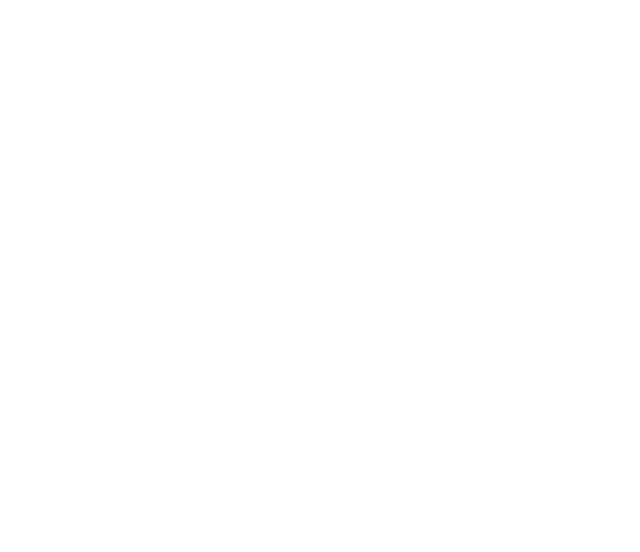
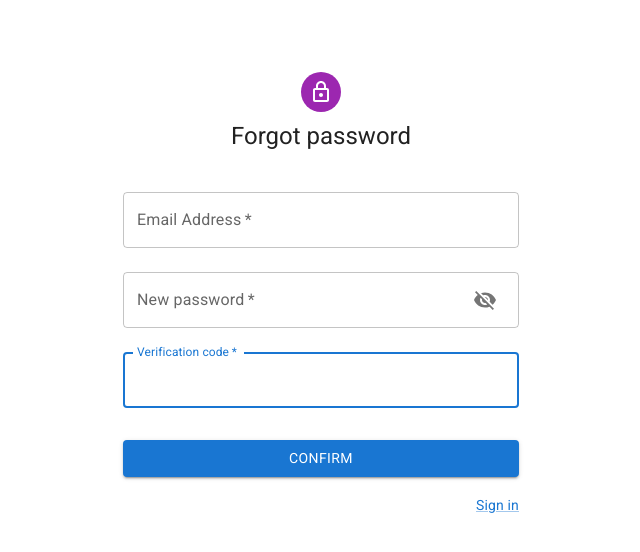
Before and after one commit to giuseppe-j/gestione-presenze, a React (Vite) app: page /forgot-password-submit in a window 1280 px wide. Before the commit this address had no page. Shown: the top 552 px of the page, without its empty margins (319-959 px from the left). Built offline with nearby package versions, Linux system fonts and the light colour scheme; what aws-amplify would draw is missing.

Commit message:
add validation and cookies

```diff
--- a/package.json
+++ b/package.json
@@ -12,11 +12,15 @@
     "@aws-amplify/ui-react": "^4.0.1",
     "@emotion/react": "^11.10.5",
     "@emotion/styled": "^11.10.5",
+    "@hookform/resolvers": "^2.9.10",
     "@mui/icons-material": "^5.10.9",
     "@mui/material": "^5.10.12",
     "aws-amplify": "^5.0.3",
     "react": "^18.2.0",
-    "react-dom": "^18.2.0"
+    "react-cookie": "^4.1.1",
+    "react-dom": "^18.2.0",
+    "react-hook-form": "^7.39.7",
+    "yup": "^0.32.11"
   },
   "devDependencies": {
     "@types/react": "^18.0.22",
--- a/src/App.tsx
+++ b/src/App.tsx
@@ -1,3 +1,4 @@
+import React, { useState } from 'react';
 import {
   BrowserRouter,
   Route,
@@ -7,26 +8,29 @@ import './App.css'
 import ForgotPassword from "./components/ForgotPassword";
 import Login from './components/Login'
 import Register from "./components/Register";
+import Confirm from "./components/Confirm";
+import ForgotPasswordSubmit from "./components/ForgotPasswordSubmit";
 
-import {Amplify} from 'aws-amplify';
+import { Amplify } from 'aws-amplify';
 
 /** Amplify config */
 import awsconfig from './aws-exports';
-import Confirm from "./components/Confirm";
+import Home from "./components/Home";
 
 /** Configure amplify */
 Amplify.configure(awsconfig);
 
-const App = ()  => {
-
+const App = () => {
   return (
     <div className="App">
       <BrowserRouter>
         <Routes>
-        <Route path="/register" element={<Register /> }/>
+          <Route path="/register" element={<Register />} />
           <Route path="/login" element={<Login />} />
           <Route path="/forgot-password" element={<ForgotPassword />} />
+          <Route path="/forgot-password-submit" element={<ForgotPasswordSubmit />} />
           <Route path="/confirm" element={<Confirm />} />
+          <Route path="/home" element={<Home />} />
           <Route path="/" element={<Login />} />
         </Routes>
       </BrowserRouter>
--- a/src/components/Confirm.tsx
+++ b/src/components/Confirm.tsx
@@ -1,11 +1,12 @@
 import React, { useState } from 'react';
 import { useNavigate } from 'react-router-dom'
-import { Avatar, Box, Button, Container, CssBaseline, Grid, IconButton, InputAdornment, Link, TextField, Typography } from '@mui/material';
+import { Alert, Avatar, Box, Button, Container, CssBaseline, Grid, IconButton, InputAdornment, Link, TextField, Typography } from '@mui/material';
 import LockOutlinedIcon from '@mui/icons-material/LockOutlined';
 import * as Constants from "../shared/constants";
 import { Auth } from 'aws-amplify';
 
 export default function Confirm() {
+    const [error, setError] = useState('');
     const navigate = useNavigate();
     const handleSubmit = (event: React.FormEvent<HTMLFormElement>) => {
         event.preventDefault();
@@ -13,7 +14,11 @@ export default function Confirm() {
         const { user } = JSON.parse(localStorage.getItem("user") || '');
         const username = user.username;
         const code = data.get('code') as string;
-        Auth.confirmSignUp(username, code).then(() => navigate('/login'));
+        Auth.confirmSignUp(username, code)
+            .then(() => navigate('/login'))
+            .catch((error: Error) => {
+                setError(error.message);
+            });
     };
 
     return (
@@ -42,6 +47,7 @@ export default function Confirm() {
                         label="Verification code"
                         autoFocus
                     />
+                    {error && <Alert severity="error" sx={{ mt: 3 }}>{error}</Alert>}
                     <Button
                         type="submit"
                         fullWidth
--- a/src/components/ForgotPassword.tsx
+++ b/src/components/ForgotPassword.tsx
@@ -1,9 +1,34 @@
 import React, { useState } from 'react';
-import { Avatar, Box, Button, Container, CssBaseline, Grid, Link, TextField, Typography } from '@mui/material';
+import { useForm } from "react-hook-form";
+import { yupResolver } from '@hookform/resolvers/yup';
+import * as yup from "yup";
+import { useNavigate } from 'react-router-dom'
+import { Alert, Avatar, Box, Button, Container, CssBaseline, Grid, Link, TextField, Typography } from '@mui/material';
 import LockOutlinedIcon from '@mui/icons-material/LockOutlined';
 import * as Constants from "../shared/constants";
+import { Auth } from 'aws-amplify';
+
+interface IFormInputs {
+  email: string,
+};
+
+const schema = yup.object({
+  email: yup.string().required('Email is required').email('Email not valid'),
+})
 
 export default function ForgotPassword() {
+  const navigate = useNavigate();
+  const [error, setError] = useState('');
+  const { register, handleSubmit, formState: { errors } } = useForm<IFormInputs>({
+    resolver: yupResolver(schema)
+  });
+  const onSubmit = (data: IFormInputs) => {
+    Auth.forgotPassword(data.email)
+      .then(() => navigate('/forgot-password-submit'))
+      .catch((error: Error) => {
+        setError(error.message);
+      });
+  }
   return (
     <Container component="main" maxWidth="xs">
       <CssBaseline />
@@ -21,17 +46,18 @@ export default function ForgotPassword() {
         <Typography component="h1" variant="h5">
           {Constants.FORGOT_PASSWORD}
         </Typography>
-            <Box component="form" noValidate sx={{ mt: 1 }}>
+        <Box component="form" noValidate onSubmit={handleSubmit(onSubmit)} sx={{ mt: 1 }}>
           <TextField
-                margin="normal"
+            error={!!errors.email}
             required
             fullWidth
             id="email"
             label="Email Address"
-                name="email"
             autoComplete="email"
-                autoFocus
+            helperText={errors.email?.message}
+            {...register("email")}
           />
+          {error && <Alert severity="error" sx={{ mt: 3 }}>{error}</Alert>}
           <Button
             type="submit"
             fullWidth
--- /dev/null
+++ b/src/components/ForgotPasswordSubmit.tsx
@@ -0,0 +1,132 @@
+import React, { useState } from 'react';
+import { useForm } from "react-hook-form";
+import { yupResolver } from '@hookform/resolvers/yup';
+import * as yup from "yup";
+import { useNavigate } from 'react-router-dom'
+import { Alert, Avatar, Box, Button, Container, CssBaseline, Grid, IconButton, InputAdornment, Link, TextField, Typography } from '@mui/material';
+import Visibility from '@mui/icons-material/Visibility';
+import VisibilityOff from '@mui/icons-material/VisibilityOff';
+import LockOutlinedIcon from '@mui/icons-material/LockOutlined';
+import * as Constants from "../shared/constants";
+import { Auth } from 'aws-amplify';
+
+interface IFormInputs {
+    email: string,
+    password: string,
+    code: string,
+};
+
+const schema = yup.object({
+    email: yup.string().required('Email is required').email('Email not valid'),
+    password: yup.string().required('Password is required').min(8, 'Password should have minimum 8 characters'),
+    code: yup.string().required('Code is required')
+})
+
+export default function ForgotPasswordSubmit() {
+    const navigate = useNavigate();
+    const [showPassword, setShowPassword] = useState(false);
+    const [error, setError] = useState('');
+    const { register, handleSubmit, formState: { errors } } = useForm<IFormInputs>({
+        resolver: yupResolver(schema)
+    });
+    const onSubmit = (data: IFormInputs) => {
+        Auth.forgotPasswordSubmit(data.email, data.code, data.password)
+            .then(data => console.log(data))
+            .then(() => navigate('/login'))
+            .catch((error: Error) => {
+                setError(error.message);
+            });
+    }
+
+    const handleClickShowPassword = () => {
+        setShowPassword(!showPassword);
+    };
+
+    const handleMouseDownPassword = (event: React.MouseEvent<HTMLButtonElement>) => {
+        event.preventDefault();
+    };
+
+    return (
+        <Container component="main" maxWidth="xs">
+            <CssBaseline />
+            <Box
+                sx={{
+                    marginTop: 8,
+                    display: 'flex',
+                    flexDirection: 'column',
+                    alignItems: 'center',
+                }}
+            >
+                <Avatar sx={{ m: 1, bgcolor: 'secondary.main' }}>
+                    <LockOutlinedIcon />
+                </Avatar>
+                <Typography component="h1" variant="h5">
+                    {Constants.FORGOT_PASSWORD}
+                </Typography>
+                <Box component="form" noValidate onSubmit={handleSubmit(onSubmit)} sx={{ mt: 3 }}>
+                    <TextField
+                        margin="normal"
+                        error={!!errors.email}
+                        required
+                        fullWidth
+                        id="email"
+                        label="Email Address"
+                        autoComplete="email"
+                        helperText={errors.email?.message}
+                        {...register("email")}
+                    />
+                    <TextField
+                        margin="normal"
+                        error={!!errors.password}
+                        required
+                        fullWidth
+                        label="New password"
+                        type={showPassword ? 'text' : 'password'}
+                        id="password"
+                        autoComplete="new-password"
+                        helperText={errors.password?.message}
+                        {...register("password")}
+                        InputProps={{
+                            endAdornment: (
+                                <InputAdornment position='end'>
+                                    <IconButton
+                                        aria-label='toggle password visibility'
+                                        onClick={handleClickShowPassword}
+                                        onMouseDown={handleMouseDownPassword}>
+                                        {showPassword ? <Visibility /> : <VisibilityOff />}
+                                    </IconButton>
+                                </InputAdornment>
+                            ),
+                        }}
+                    />
+                    <TextField
+                        margin="normal"
+                        required
+                        fullWidth
+                        id="code"
+                        label="Verification code"
+                        autoFocus
+                        helperText={errors.code?.message}
+                        {...register("code")}
+                    />
+                    {error && <Alert severity="error" sx={{ mt: 3 }}>{error}</Alert>}
+                    <Button
+                        type="submit"
+                        fullWidth
+                        variant="contained"
+                        sx={{ mt: 3, mb: 2 }}
+                    >
+                        {Constants.CONFIRM}
+                    </Button>
+                    <Grid container justifyContent="flex-end">
+                        <Grid item>
+                            <Link href="/login" variant="body2">
+                                Sign in
+                            </Link>
+                        </Grid>
+                    </Grid>
+                </Box>
+            </Box>
+        </Container>
+    );
+}
--- /dev/null
+++ b/src/components/Home.tsx
@@ -0,0 +1,13 @@
+import { useCookies } from 'react-cookie';
+import { Container, Typography } from '@mui/material';
+
+export default function Home() {
+    const [cookies] = useCookies(['user']);
+    return (
+        <Container component="main" maxWidth="xs">
+            <Typography component="h1" variant="h5">
+                {'Hello ' + cookies.user.name}
+            </Typography>
+        </Container>
+    )
+}
--- a/src/components/Login.tsx
+++ b/src/components/Login.tsx
@@ -1,27 +1,68 @@
-import React, { useState } from 'react';
-import { Avatar, Box, Button, Container, CssBaseline, Grid, IconButton, InputAdornment, Link, TextField, ThemeProvider, Typography } from '@mui/material';
+import React, { useCallback, useEffect, useState } from 'react';
+import { useForm } from "react-hook-form";
+import { useCookies } from 'react-cookie';
+import { yupResolver } from '@hookform/resolvers/yup';
+import * as yup from "yup";
+import { Alert, Avatar, Box, Button, Container, CssBaseline, Grid, IconButton, InputAdornment, Link, Snackbar, SnackbarOrigin, TextField, Typography } from '@mui/material';
 import Visibility from '@mui/icons-material/Visibility';
 import VisibilityOff from '@mui/icons-material/VisibilityOff';
 import LockOutlinedIcon from '@mui/icons-material/LockOutlined';
 import * as Constants from "../shared/constants";
 import { Auth } from 'aws-amplify';
+import { useNavigate } from 'react-router-dom';
+interface IFormInputs {
+  email: string,
+  password: string,
+};
+interface User {
+  email: string,
+  family_name: string,
+  name: string
+}
+
+const schema = yup.object({
+  email: yup.string().required('Email is required').email('Email not valid'),
+  password: yup.string().required('Password is required'),
+})
+export interface Toast extends SnackbarOrigin {
+  open: boolean;
+}
 
 export default function Login() {
+  const navigate = useNavigate();
   const [showPassword, setShowPassword] = useState(false);
-  const handleSubmit = async (event: React.FormEvent<HTMLFormElement>) => {
-    event.preventDefault();
-    const data = new FormData(event.currentTarget);
-    const username = data.get('email') as string;
-    const password = data.get('password') as string;
-    try {
-      const user = await Auth.signIn(username, password);
-      console.log(user);
-    } catch (error) {
-      if (error instanceof Error) {
-        console.log(error.message);
-      }
+  const [logged, setLogged] = useState(false);
+  const [cookies, setCookie] = useCookies(['user']);
+  const [error, setError] = useState('');
+  const [toast, setToast] = useState<Toast>({
+    open: false,
+    vertical: 'top',
+    horizontal: 'left'
+  });
+  const { vertical, horizontal, open } = toast;
+  const { register, handleSubmit, formState: { errors } } = useForm<IFormInputs>({
+    resolver: yupResolver(schema)
+  });
+
+  useEffect(() => {
+    if (logged === false) {
+      return
     }
-  };
+    const navigateToHome = setTimeout(() => {
+      navigate('/home')
+    }, 3000)
+    return () => clearTimeout(navigateToHome)
+  }, [logged])
+
+  const onSubmit = (data: IFormInputs) => {
+    Auth.signIn(data.email, data.password).then((user) => {
+      setCookie('user', JSON.stringify(user.attributes), { path: '/' });
+      setToast({ ...toast, open: true });
+      setLogged(true);
+    }).catch((error: Error) => {
+      setError(error.message);
+    });
+  }
 
   const handleClickShowPassword = () => {
     setShowPassword(!showPassword);
@@ -31,8 +72,21 @@ export default function Login() {
     event.preventDefault();
   };
 
+  const handleClose = (event?: React.SyntheticEvent | Event, reason?: string) => {
+    if (reason === 'clickaway') {
+      return;
+    }
+
+    setToast({ ...toast, open: false });
+  };
+
   return (
     <Container component="main" maxWidth="xs">
+      <Snackbar anchorOrigin={{ vertical, horizontal }} open={open} autoHideDuration={6000} onClose={handleClose}>
+        <Alert severity="success" sx={{ width: '100%' }}>
+          You are successfully logged in
+        </Alert>
+      </Snackbar>
       <CssBaseline />
       <Box
         sx={{
@@ -48,26 +102,30 @@ export default function Login() {
         <Typography component="h1" variant="h5">
           {Constants.LOGIN}
         </Typography>
-        <Box component="form" onSubmit={handleSubmit} noValidate sx={{ mt: 1 }}>
+        <Box component="form" onSubmit={handleSubmit(onSubmit)} noValidate sx={{ mt: 1 }}>
           <TextField
+            error={!!errors.email}
             margin="normal"
             required
             fullWidth
             id="email"
             label="Email Address"
-            name="email"
             autoComplete="email"
             autoFocus
+            helperText={errors.email?.message}
+            {...register("email")}
           />
           <TextField
+            error={!!errors.password}
             margin="normal"
             required
             fullWidth
-            name="password"
             label="Password"
             type={showPassword ? 'text' : 'password'}
             id="password"
             autoComplete="current-password"
+            helperText={errors.password?.message}
+            {...register("password")}
             InputProps={{
               endAdornment: (
                 <InputAdornment position='end'>
@@ -81,6 +139,7 @@ export default function Login() {
               ),
             }}
           />
+          {error && <Alert severity="error" sx={{ mt: 3 }}>{error}</Alert>}
           <Button
             type="submit"
             fullWidth
--- a/src/components/Register.tsx
+++ b/src/components/Register.tsx
@@ -1,34 +1,51 @@
 import React, { useState } from 'react';
-import  { useNavigate } from 'react-router-dom'
-import { Avatar, Box, Button, Container, CssBaseline, Grid, IconButton, InputAdornment, Link, TextField, Typography } from '@mui/material';
+import { useForm } from "react-hook-form";
+import { yupResolver } from '@hookform/resolvers/yup';
+import * as yup from "yup";
+import { useNavigate } from 'react-router-dom'
+import { Alert, Avatar, Box, Button, Container, CssBaseline, Grid, IconButton, InputAdornment, Link, TextField, Typography } from '@mui/material';
 import Visibility from '@mui/icons-material/Visibility';
 import VisibilityOff from '@mui/icons-material/VisibilityOff';
 import LockOutlinedIcon from '@mui/icons-material/LockOutlined';
 import * as Constants from "../shared/constants";
 import { Auth } from 'aws-amplify';
 
+interface IFormInputs {
+  firstName: string,
+  lastName: string,
+  email: string,
+  password: string,
+};
+
+const schema = yup.object({
+  firstName: yup.string().required('First Name is required'),
+  lastName: yup.string().required('Last Name is required'),
+  email: yup.string().required('Email is required').email('Email not valid'),
+  password: yup.string().required('Password is required').min(8, 'Password should have minimum 8 characters'),
+})
+
 export default function Register() {
   const navigate = useNavigate();
   const [showPassword, setShowPassword] = useState(false);
-  const handleSubmit = (event: React.FormEvent<HTMLFormElement>) => {
-    event.preventDefault();
-    const data = new FormData(event.currentTarget);
-    const username = data.get('email') as string;
-    const password = data.get('password') as string;
-    const name = data.get('firstName') as string;
-    const familyName = data.get('lastName') as string;
+  const [error, setError] = useState('');
+  const { register, handleSubmit, formState: { errors } } = useForm<IFormInputs>({
+    resolver: yupResolver(schema)
+  });
+  const onSubmit = (data: IFormInputs) => {
     Auth.signUp({
-      username,
-      password,
+      username: data.email,
+      password: data.password,
       attributes: {
-        name: name,
-        family_name: familyName,
+        name: data.firstName,
+        family_name: data.password,
       }
     }).then((user) => {
       localStorage.setItem('user', JSON.stringify(user))
       navigate('/confirm')
-    })
-  };
+    }).catch((error: Error) => {
+      setError(error.message);
+    });
+  }
 
   const handleClickShowPassword = () => {
     setShowPassword(!showPassword);
@@ -55,48 +72,56 @@ export default function Register() {
         <Typography component="h1" variant="h5">
           {Constants.REGISTER}
         </Typography>
-          <Box component="form" noValidate onSubmit={handleSubmit} sx={{ mt: 3 }}>
+        <Box component="form" noValidate onSubmit={handleSubmit(onSubmit)} sx={{ mt: 3 }}>
           <Grid container spacing={2}>
             <Grid item xs={12} sm={6}>
               <TextField
-                  autoComplete="given-name"
-                  name="firstName"
+                error={!!errors.firstName}
+                autoComplete="first-name"
                 required
                 fullWidth
                 id="firstName"
                 label="First Name"
                 autoFocus
+                helperText={errors.firstName?.message}
+                {...register("firstName")}
               />
             </Grid>
             <Grid item xs={12} sm={6}>
               <TextField
+                error={!!errors.lastName}
                 required
                 fullWidth
                 id="lastName"
                 label="Last Name"
-                  name="lastName"
-                  autoComplete="family-name"
+                autoComplete="last-name"
+                helperText={errors.lastName?.message}
+                {...register("lastName")}
               />
             </Grid>
             <Grid item xs={12}>
               <TextField
+                error={!!errors.email}
                 required
                 fullWidth
                 id="email"
                 label="Email Address"
-                  name="email"
                 autoComplete="email"
+                helperText={errors.email?.message}
+                {...register("email")}
               />
             </Grid>
             <Grid item xs={12}>
               <TextField
+                error={!!errors.password}
                 required
                 fullWidth
-                  name="password"
                 label="Password"
                 type={showPassword ? 'text' : 'password'}
                 id="password"
                 autoComplete="new-password"
+                helperText={errors.password?.message}
+                {...register("password")}
                 InputProps={{
                   endAdornment: (
                     <InputAdornment position='end'>
@@ -112,6 +137,7 @@ export default function Register() {
               />
             </Grid>
           </Grid>
+          {error && <Alert severity="error" sx={{ mt: 3 }}>{error}</Alert>}
           <Button
             type="submit"
             fullWidth
--- a/src/main.tsx
+++ b/src/main.tsx
@@ -1,10 +1,13 @@
 import React from 'react'
+import { CookiesProvider } from 'react-cookie'
 import ReactDOM from 'react-dom/client'
 import App from './App'
 import './index.css'
 
 ReactDOM.createRoot(document.getElementById('root') as HTMLElement).render(
   <React.StrictMode>
-    <App />
+    <CookiesProvider>
+      <App />
+    </CookiesProvider>
   </React.StrictMode>
 )
```
Also changed, not shown: 1 other file (tests, documents, lock files or other folders). Lines whose indentation alone changed are shown as unchanged.
